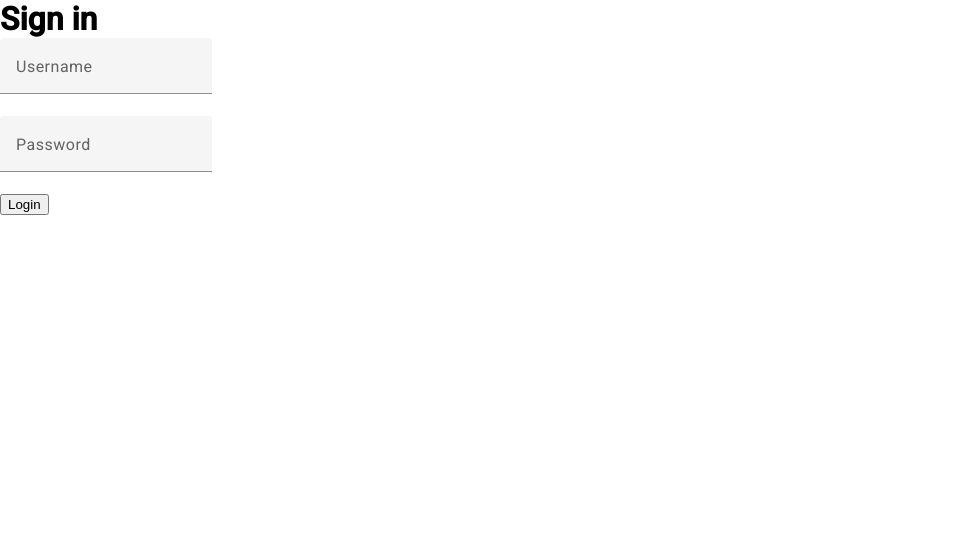
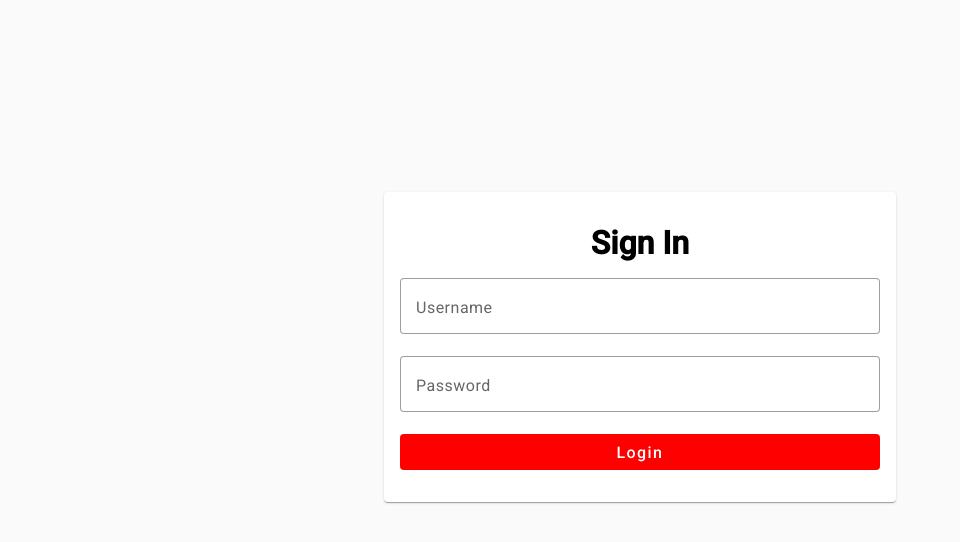
Before and after one commit to matthew-krauskopf/Day4, an Angular app: page /login in a window 1280 px wide. Shown: the top 542 px of the page, without its empty margins (0-960 px from the left). Built offline with nearby package versions, Linux system fonts and the light colour scheme.

Commit message:
Good checkpoint for login page

```diff
--- a/src/app/components/login/login.component.css
+++ b/src/app/components/login/login.component.css
@@ -0,0 +1,24 @@
+.card-size {
+    padding: 1rem;
+    max-width: 32rem;
+}
+
+.test {
+    justify-content: center;
+    display: flex;
+    margin-top: 12rem;
+}
+
+.margin {
+    margin-top: 12rem;
+}
+
+.grey {
+    background-color: rgb(250,250,250);
+}
+
+.login-button {
+    color: white !important;
+    background-color: red !important;
+    font-size: medium;
+}
--- a/src/app/components/login/login.component.html
+++ b/src/app/components/login/login.component.html
@@ -1,18 +1,28 @@
-<div class="center">
-    <div class="bold big-text">Sign in</div>
+<div class="full grey">
+    <form class="w-full flex center">
+        <mat-card class="margin card-size w-full center">
+            <mat-card-header>
+                <div class="bold big-text">Sign In</div>
+            </mat-card-header>
+            <mat-card-content class="padding-2 w-full">
+                <div class="flex flex-col">
                     <div>
-    <mat-form-field>
+                        <mat-form-field appearance="outline" class="w-full">
                             <mat-label>Username</mat-label>
                             <input matInput>
                         </mat-form-field>
                     </div>
                     <div>
-    <mat-form-field>
+                        <mat-form-field appearance="outline" class="w-full">
                             <mat-label>Password</mat-label>
                             <input matInput [type]="'password'">
                         </mat-form-field>
                     </div>
-    <div>
-    <button [routerLink]="'/home'">Login</button>
+                    <div class="center">
+                        <button mat-flat-button type="submit" class="w-full login-button" [routerLink]="'/home'">Login</button>
                     </div>
                 </div>
+            </mat-card-content>
+        </mat-card>
+    </form>
+</div>
--- a/src/app/components/login/login.component.ts
+++ b/src/app/components/login/login.component.ts
@@ -2,11 +2,13 @@ import { Component } from '@angular/core';
 import { RouterModule } from '@angular/router';
 import {MatInputModule} from '@angular/material/input';
 import {MatFormFieldModule} from '@angular/material/form-field';
+import {MatCardModule} from '@angular/material/card';
+import { MatButtonModule } from '@angular/material/button';
 
 @Component({
   selector: 'app-login',
   standalone: true,
-  imports: [RouterModule, MatFormFieldModule, MatInputModule],
+  imports: [RouterModule, MatFormFieldModule, MatInputModule, MatCardModule, MatButtonModule],
   templateUrl: './login.component.html',
   styleUrl: './login.component.css'
 })
--- a/src/styles.css
+++ b/src/styles.css
@@ -24,3 +24,24 @@ body { margin: 0; font-family: Roboto, "Helvetica Neue", sans-serif; }
     justify-content: center;
     align-items: center;
 }
+
+.flex {
+    display: flex;
+}
+
+.flex-col {
+    flex-direction: column;
+}
+
+.w-full {
+    width: 100%;
+}
+
+.full {
+    width: 100%;
+    height: 100%;
+}
+
+.padding-2 {
+    padding-top: 16px !important;
+}
```
Lines whose indentation alone changed are shown as unchanged.
